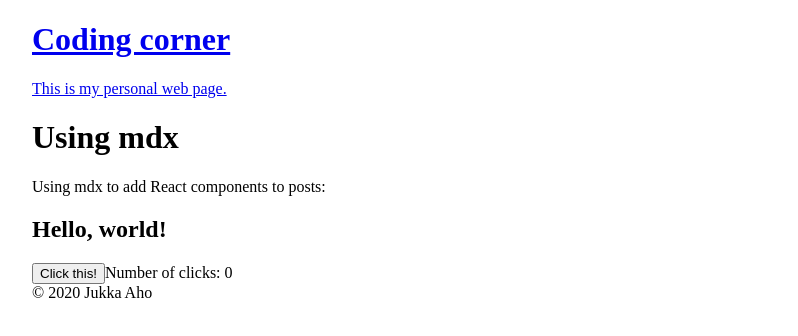
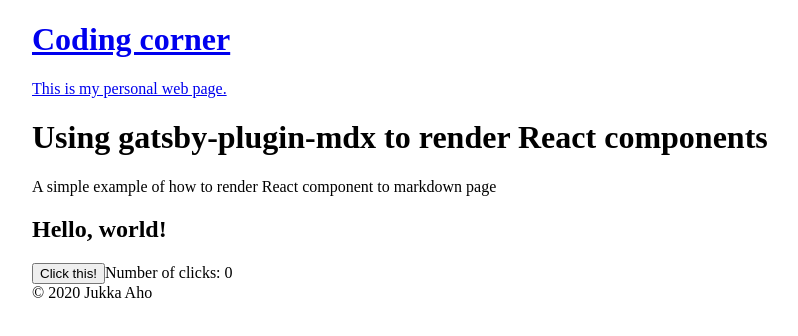
Before and after one commit to ahojukka5/gatsby-starter-programmer-portfolio, a Gatsby site: page /posts/2020-12-21-using-mdx/ in a window 1280 px wide. Shown: the whole page, without its empty margins (208-1006 px from the left). Built offline with nearby package versions, Linux system fonts and the light colour scheme; Gatsby itself is replaced by a stand-in of ours; some packages are replaced by stand-ins of ours.

Commit message:
Add more descriptive topic for gatsby-plugin-mdx

```diff
--- a/content/posts/2020-12-21-using-mdx/index.mdx
+++ b/content/posts/2020-12-21-using-mdx/index.mdx
@@ -1,12 +1,12 @@
 ---
 author: John Doe
-title: Using mdx
+title: Using gatsby-plugin-mdx to render React components
 date: 2020-12-21
 published: true
 ---
 
 import Hello from './Hello';
 
-Using mdx to add React components to posts:
+A simple example of how to render React component to markdown page
 
 <Hello />
```
